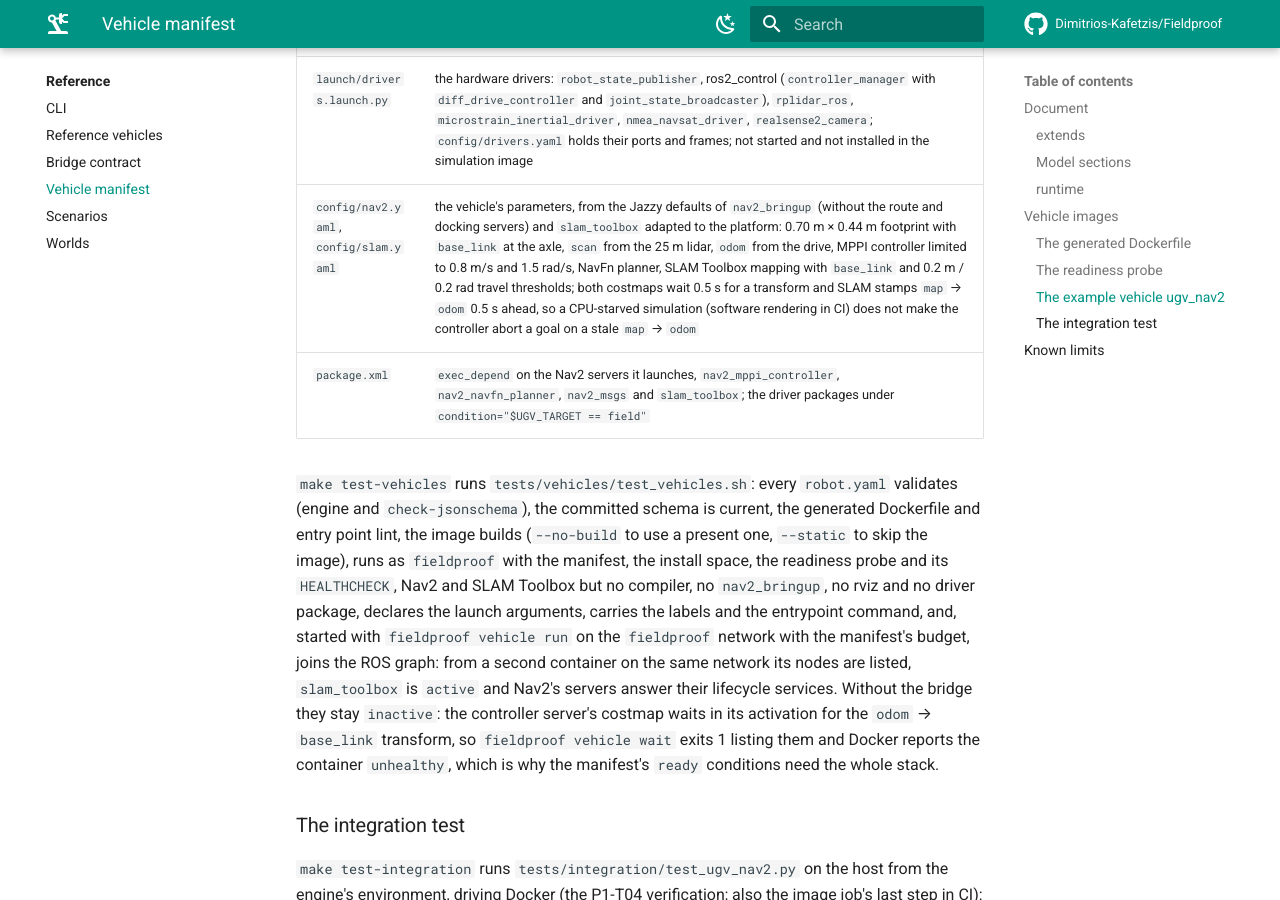
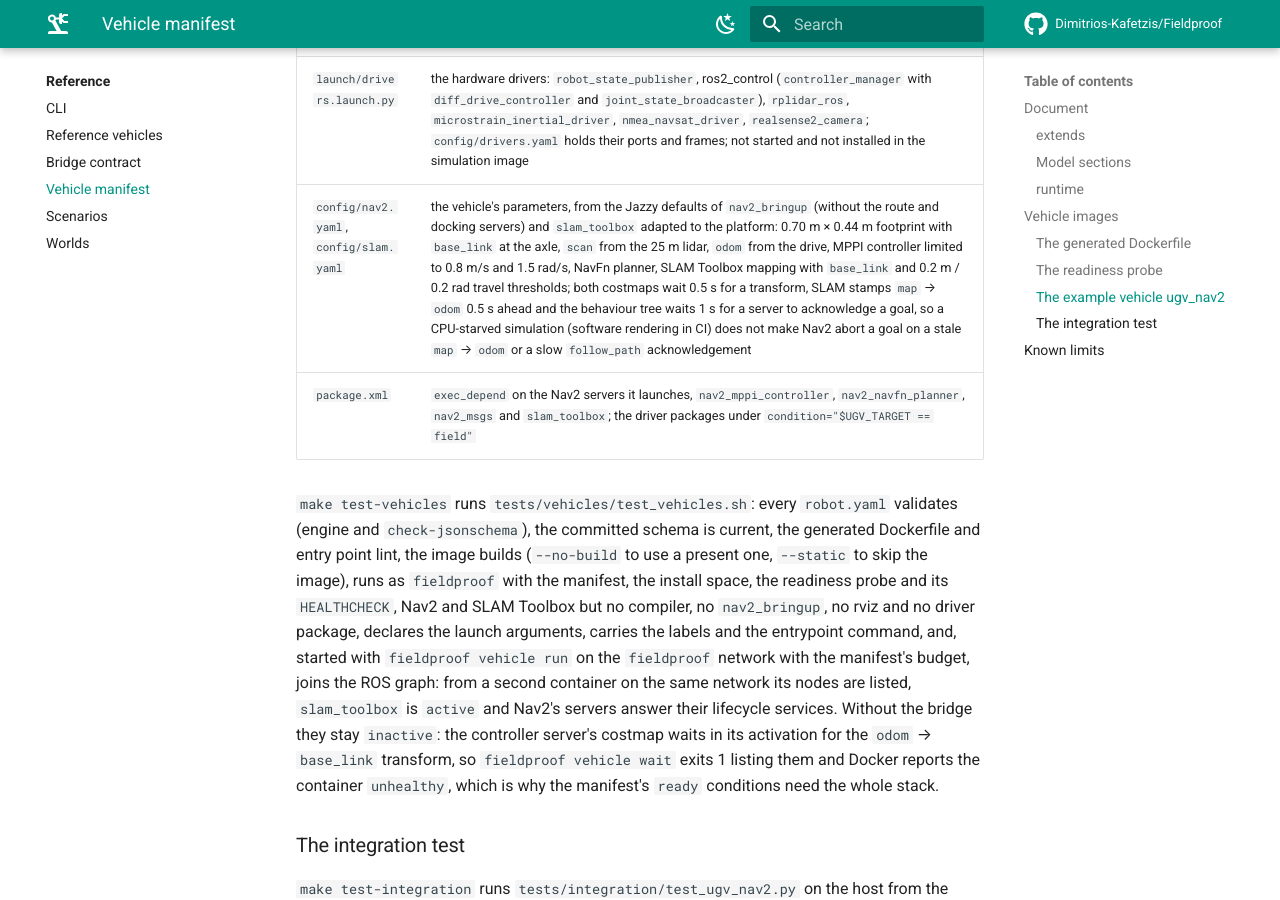
Before and after one commit to Dimitrios-Kafetzis/Fieldproof, an MkDocs documentation site: the page built from docs/reference/manifest.md, in a window 1280 px wide and 900 px high, scrolled down 7346 px. Built offline with MkDocs 1.6.1 and Material for MkDocs 9.7.7, drawn with Linux system fonts in a browser that asks for light colours; comment, search, counter and statistics services are not loaded.

Commit message:
fix(engine): raise the example vehicle's BT server timeout for a starved host
The tolerance change was not enough: the fix pull request's CI run aborted the scenario's goal
again, 16 s after acceptance. Reproduced locally by loading every core of the host during
software-rendering runs (one abort in three); the vehicle's log shows a second starvation
symptom: "Timed out while waiting for action server to acknowledge goal request for
follow_path", after which the behaviour tree aborts the navigation while the controller server
accepts the path a moment later. That is bt_navigator's default_server_timeout, Nav2's 20 ms,
raised to 1000 ms (commented). With both changes in the rebuilt image, eight of eight loaded
software-rendering runs pass and `make test-integration` passes. The test prints the run's
logs on failure (the commit of #34, cherry-picked).

Task: P1-T05

```diff
--- a/docs/reference/manifest.md
+++ b/docs/reference/manifest.md
@@ -213,7 +213,7 @@
 | `launch/bringup.launch.py` | the field bringup: `drivers.launch.py` when `drivers:=true` (the field default), SLAM Toolbox's `online_async_launch.py` with `config/slam.yaml`, the package's `navigation.launch.py` with `config/nav2.yaml`; `use_sim_time` defaults to `false` and is passed to every node; nothing else differs between the vehicle and the simulation |
 | `launch/navigation.launch.py` | the Nav2 servers (controller, smoother, planner, behaviors, bt_navigator, waypoint follower, velocity smoother, collision monitor) under `nav2_lifecycle_manager`, one process each, with Nav2's `cmd_vel_nav` → `cmd_vel_smoothed` → `cmd_vel` remaps; the vehicle's own launch rather than `nav2_bringup`'s, whose package pulls Gazebo, the TurtleBot models and the rviz plugins into the image |
 | `launch/drivers.launch.py` | the hardware drivers: `robot_state_publisher`, ros2_control (`controller_manager` with `diff_drive_controller` and `joint_state_broadcaster`), `rplidar_ros`, `microstrain_inertial_driver`, `nmea_navsat_driver`, `realsense2_camera`; `config/drivers.yaml` holds their ports and frames; not started and not installed in the simulation image |
-| `config/nav2.yaml`, `config/slam.yaml` | the vehicle's parameters, from the Jazzy defaults of `nav2_bringup` (without the route and docking servers) and `slam_toolbox` adapted to the platform: 0.70 m × 0.44 m footprint with `base_link` at the axle, `scan` from the 25 m lidar, `odom` from the drive, MPPI controller limited to 0.8 m/s and 1.5 rad/s, NavFn planner, SLAM Toolbox mapping with `base_link` and 0.2 m / 0.2 rad travel thresholds; both costmaps wait 0.5 s for a transform and SLAM stamps `map` → `odom` 0.5 s ahead, so a CPU-starved simulation (software rendering in CI) does not make the controller abort a goal on a stale `map` → `odom` |
+| `config/nav2.yaml`, `config/slam.yaml` | the vehicle's parameters, from the Jazzy defaults of `nav2_bringup` (without the route and docking servers) and `slam_toolbox` adapted to the platform: 0.70 m × 0.44 m footprint with `base_link` at the axle, `scan` from the 25 m lidar, `odom` from the drive, MPPI controller limited to 0.8 m/s and 1.5 rad/s, NavFn planner, SLAM Toolbox mapping with `base_link` and 0.2 m / 0.2 rad travel thresholds; both costmaps wait 0.5 s for a transform, SLAM stamps `map` → `odom` 0.5 s ahead and the behaviour tree waits 1 s for a server to acknowledge a goal, so a CPU-starved simulation (software rendering in CI) does not make Nav2 abort a goal on a stale `map` → `odom` or a slow `follow_path` acknowledgement |
 | `package.xml` | `exec_depend` on the Nav2 servers it launches, `nav2_mppi_controller`, `nav2_navfn_planner`, `nav2_msgs` and `slam_toolbox`; the driver packages under `condition="$UGV_TARGET == field"` |
 
 `make test-vehicles` runs `tests/vehicles/test_vehicles.sh`: every `robot.yaml` validates
--- a/examples/vehicles/ugv_nav2/src/ugv_nav2_bringup/config/nav2.yaml
+++ b/examples/vehicles/ugv_nav2/src/ugv_nav2_bringup/config/nav2.yaml
@@ -10,7 +10,9 @@
     robot_base_frame: base_link
     odom_topic: odom
     bt_loop_duration: 10
-    default_server_timeout: 20
+    # A starved host (software rendering in CI) can take longer than Nav2's 20 ms to
+    # acknowledge a goal; the behaviour tree then aborts the navigation.
+    default_server_timeout: 1000
     wait_for_service_timeout: 1000
     action_server_result_timeout: 900.0
     navigators: [navigate_to_pose, navigate_through_poses]
```
